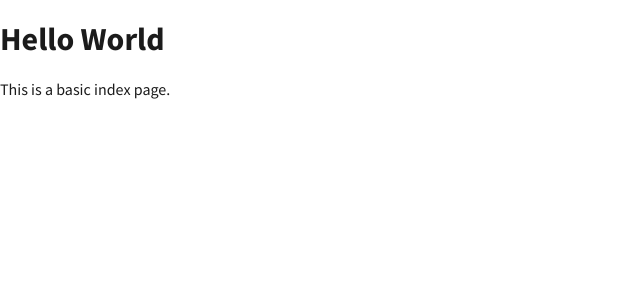
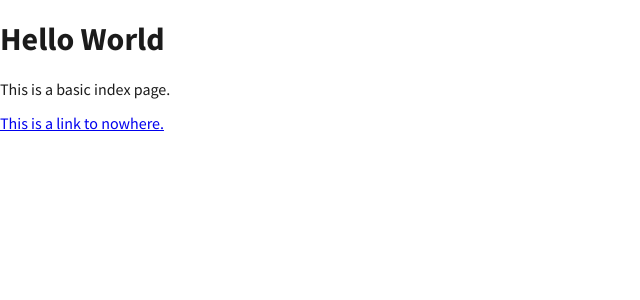
Before and after one commit to pglevy/simple-site, a Jekyll site: the page built from index.md, in a window 1280 px wide. Shown: the top 300 px of the page, without its empty margins (0-640 px from the left). Built offline with Jekyll 4.4.1, drawn with Linux system fonts in a browser that asks for light colours; our own code applies the rules of GitHub Pages for plain Markdown files.

Commit message:
add basic link

```diff
--- a/index.md
+++ b/index.md
@@ -5,3 +5,5 @@ layout: default
 # Hello World
 
 This is a basic index page.
+
+[This is a link to nowhere.](#)
```
